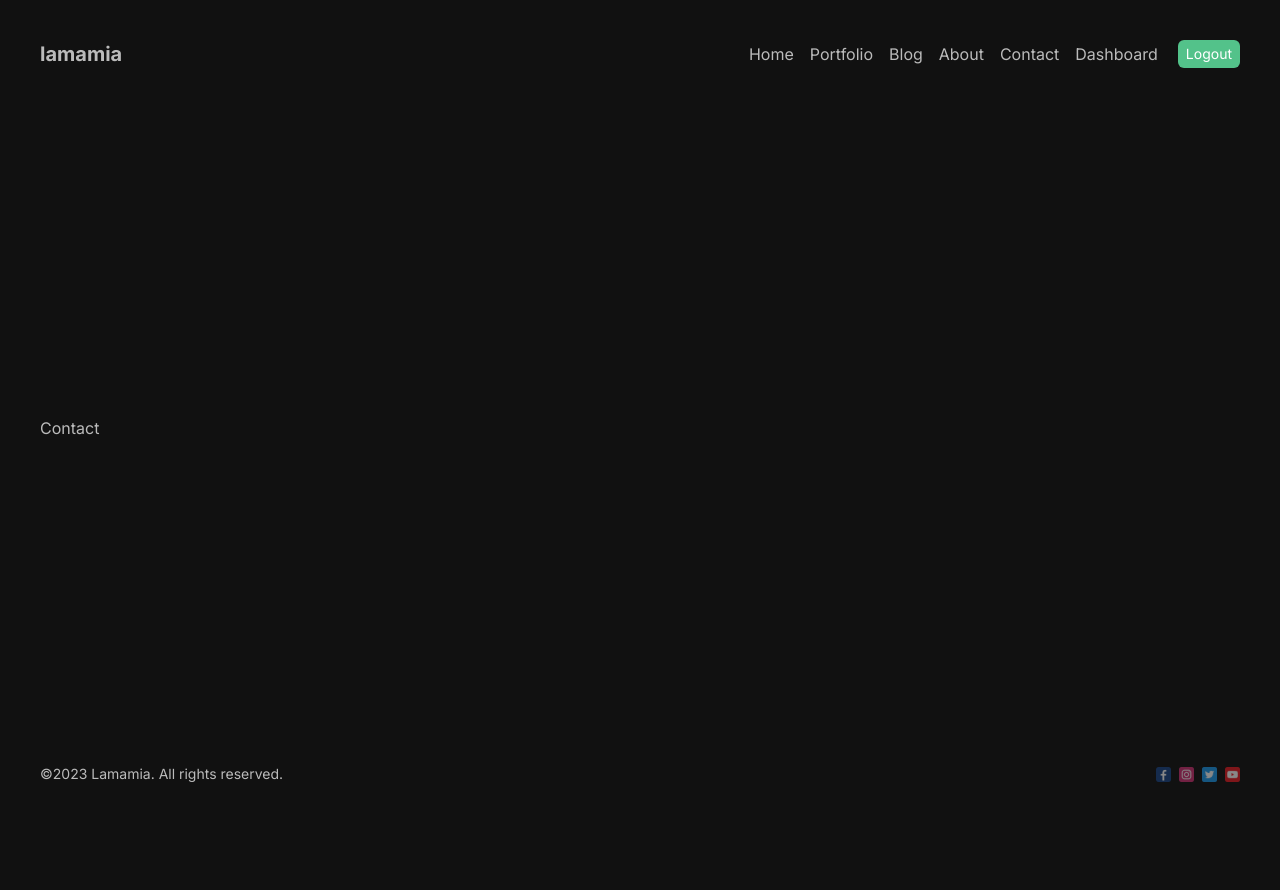
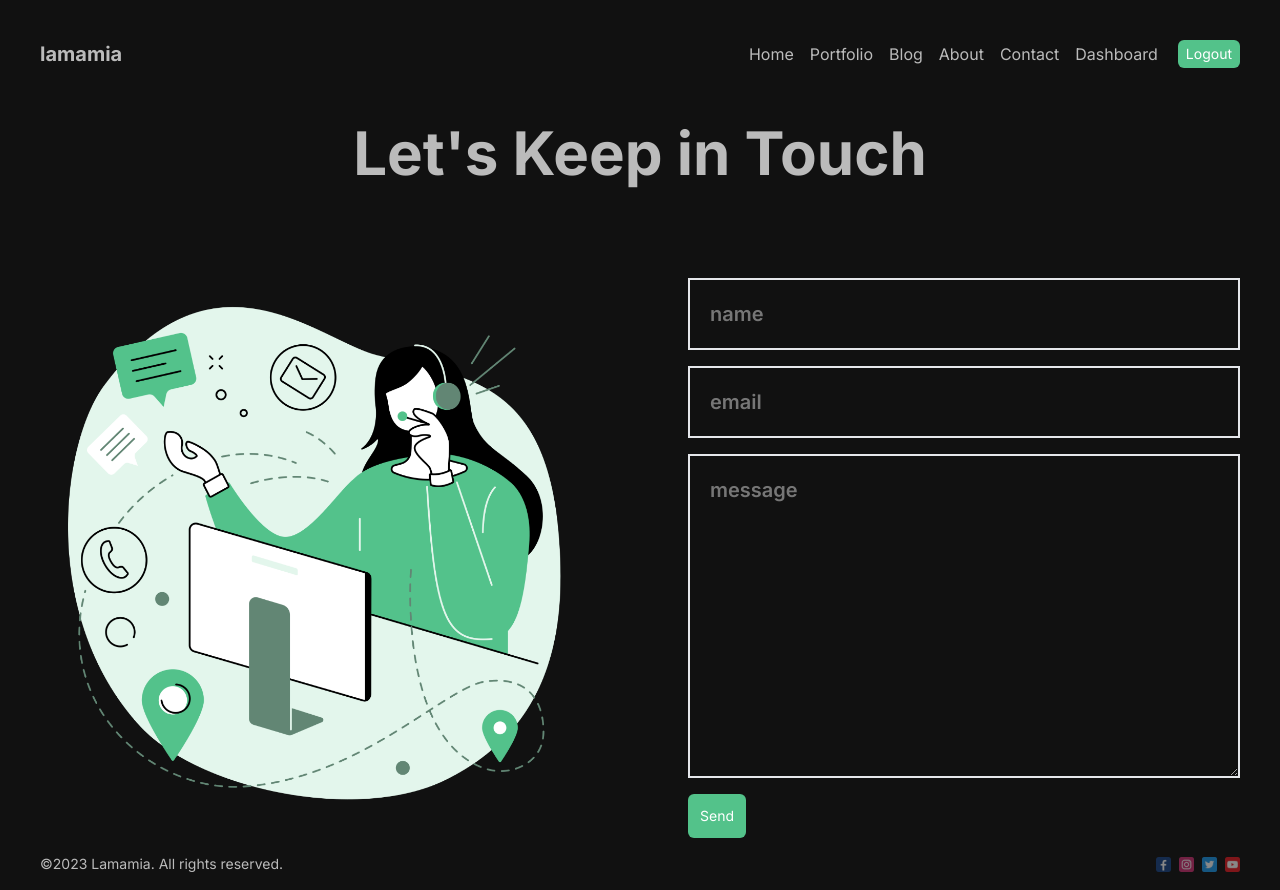
Before and after one commit to parv3213/Next-PostsApp-Dashboard, a Next.js app: page /contact in a window 1280 px wide. Before the commit the page ends 800 px from the top, so only its background shows below. Built offline with nearby package versions, Linux system fonts and the light colour scheme.

Commit message:
Complete contact

```diff
--- a/src/app/about/page.tsx
+++ b/src/app/about/page.tsx
@@ -43,7 +43,7 @@ const About = (props: Props) => {
             <br />- Fast and Handy
             <br />- Mobile Apps
           </p>
-          <Button text="Contact" />
+          <Button text="Contact" url="/contact" />
         </div>
       </div>
     </div>
--- a/src/app/contact/page.tsx
+++ b/src/app/contact/page.tsx
@@ -1,5 +1,33 @@
+import Button from '@/components/button/Button'
+import Input from '@/components/input/Input'
+import Image from 'next/image'
+
 interface Props {}
 const Contact = (props: Props) => {
-  return <div>Contact</div>
+  return (
+    <div className="flex flex-col items-center justify-start gap-20">
+      <h1 className="font-bold text-[60px]">Let's Keep in Touch</h1>
+      <div className="flex flex-row w-full justify-between gap-24 items-center">
+        <div className="flex-1 h-[500px] relative">
+          <Image
+            src="/contact.png"
+            alt="contact"
+            fill={true}
+            className="object-contain animate-[moveContact_1s_ease_infinite_alternate]"
+          />
+        </div>
+        <form className="flex-1 flex gap-4 flex-col">
+          <Input placeholder="name" type="text" />
+          <Input placeholder="email" type="email" />
+          <textarea
+            className="font-semibold outline-none border-2 border-[bbb] bg-transparent p-5 text-xl placeholder-current placeholder:opacity-60"
+            placeholder="message"
+            rows={10}
+          />
+          <Button text="Send" url="/" />
+        </form>
+      </div>
+    </div>
+  )
 }
 export default Contact
--- a/src/app/page.tsx
+++ b/src/app/page.tsx
@@ -11,10 +11,16 @@ export default function Home() {
         <p className="text-[24px]">
           Turning your Idea into Reality. We bring together the teams from the global tech industry.
         </p>
-        <Button text="See our Work" />
+        <Button url="/portfolio" text="See our Work" />
       </div>
       <div>
-        <Image src="/hero.png" alt="Hero image" width={1000} height={1000} />
+        <Image
+          src="/hero.png"
+          alt="Hero image"
+          width={1000}
+          height={1000}
+          className="animate-[moveHero_1s_ease_infinite_alternate] object-contain"
+        />
       </div>
     </div>
   )
--- /dev/null
+++ b/src/components/input/Input.tsx
@@ -0,0 +1,16 @@
+import { HTMLInputTypeAttribute } from 'react'
+
+interface Props {
+  placeholder: string
+  type: HTMLInputTypeAttribute | undefined
+}
+const Input = ({ placeholder, type }: Props) => {
+  return (
+    <input
+      type={type}
+      className="outline-none border-2 border-[bbb] bg-[#111] p-5 text-xl placeholder-current placeholder:opacity-60 font-semibold"
+      placeholder={placeholder}
+    />
+  )
+}
+export default Input
--- a/tailwind.config.js
+++ b/tailwind.config.js
@@ -9,8 +9,17 @@ module.exports = {
     extend: {
       backgroundImage: {
         'gradient-radial': 'radial-gradient(var(--tw-gradient-stops))',
-        'gradient-conic':
-          'conic-gradient(from 180deg at 50% 50%, var(--tw-gradient-stops))',
+        'gradient-conic': 'conic-gradient(from 180deg at 50% 50%, var(--tw-gradient-stops))',
+      },
+      keyframes: {
+        moveContact: {
+          '0%': { transform: 'translateY(-15px)' },
+          '100%': { transform: 'translateY(0px) scale(1.03)' },
+        },
+        moveHero: {
+          '0%': { transform: 'translateY(-15px)' },
+          '100%': { transform: 'translateY(0px)' },
+        },
       },
     },
   },
```
